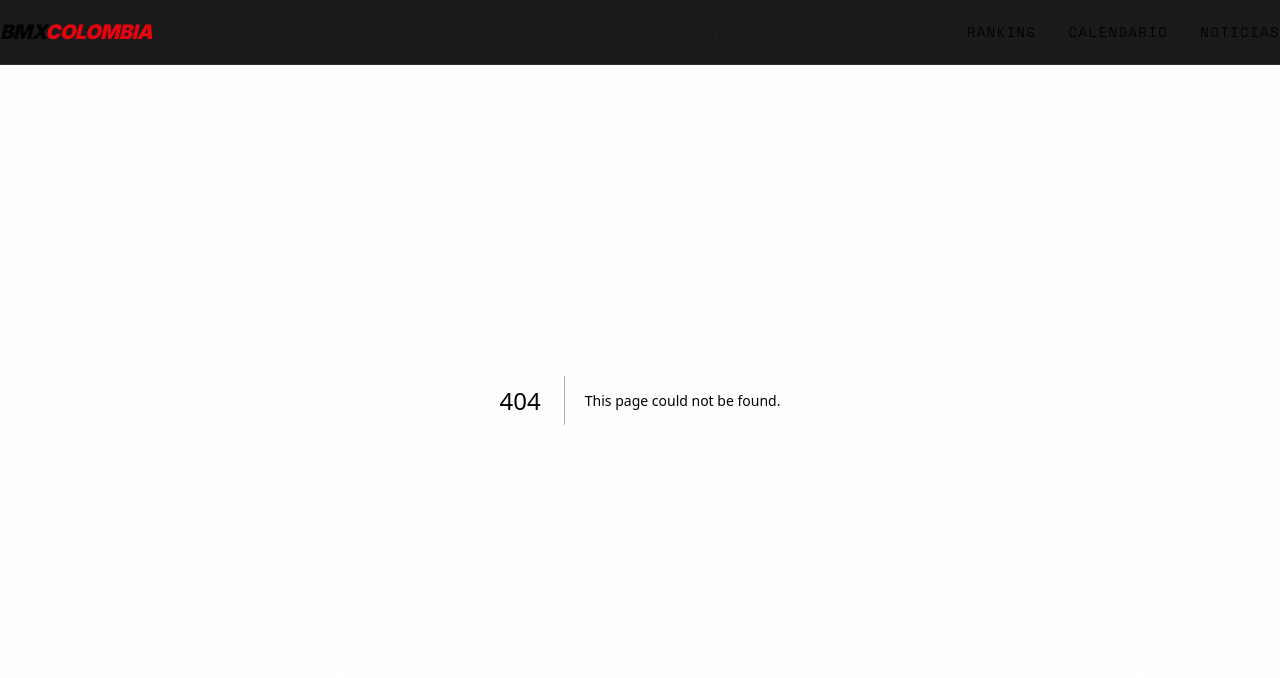
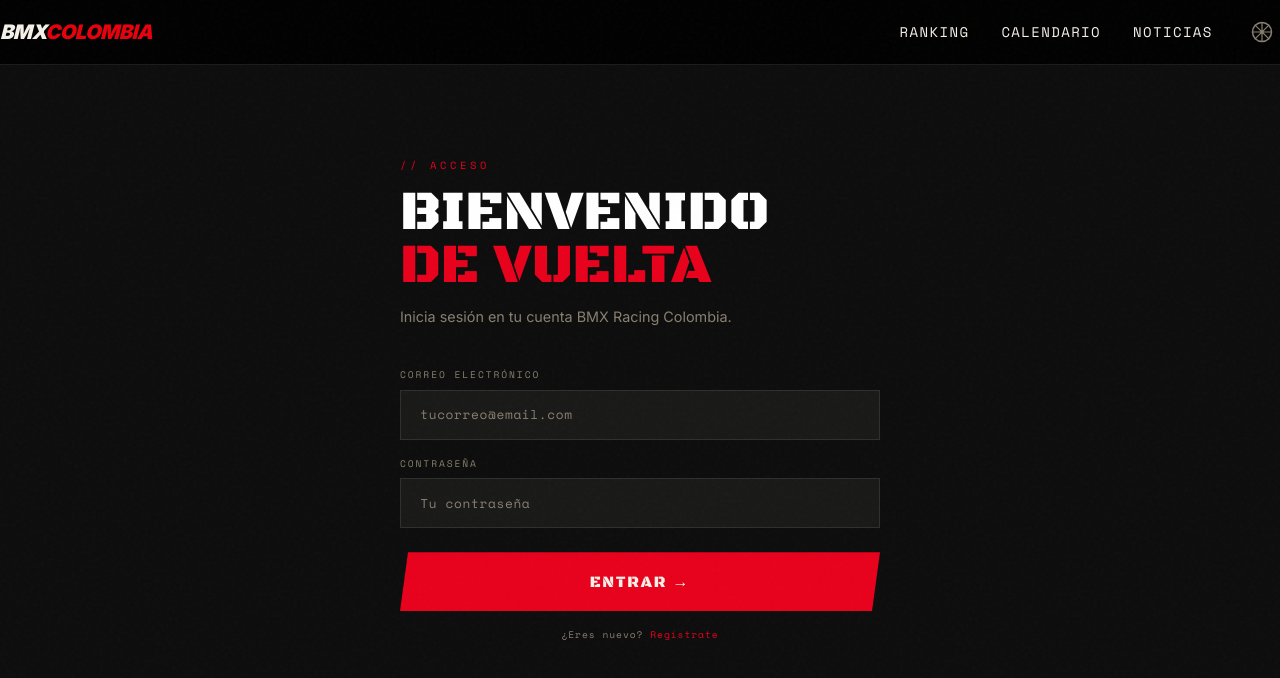
Before and after one commit to xxoshrmiwe/bmxcolombia, a Next.js app: page /login in a window 1280 px wide. Before the commit this address had no page. Shown: the top 678 px of the page. Built offline with nearby package versions, Linux system fonts and the light colour scheme; a web font is replaced by a local one.

Commit message:
feat: login page and BMX wheel navbar button

```diff
--- a/app/globals.css
+++ b/app/globals.css
@@ -191,6 +191,24 @@ footer { background: var(--tierra); padding: 4rem 2.5rem 2rem; }
 .noticia-card { background: var(--tierra); transition: background 0.2s; }
 .noticia-card:hover { background: var(--polvo-oscuro); }
 
+/* Navbar wheel button */
+.nav-wheel-btn { position: relative; display: flex; align-items: center; justify-content: center; width: 2.2rem; height: 2.2rem; color: var(--gris); transition: color 0.2s; text-decoration: none; }
+.nav-wheel-btn:hover { color: var(--rojo); }
+.nav-wheel-label { position: absolute; bottom: -1.6rem; left: 50%; transform: translateX(-50%); font-family: var(--font-mono); font-size: 0.55rem; letter-spacing: 0.15em; color: var(--rojo); white-space: nowrap; opacity: 0; transition: opacity 0.2s; pointer-events: none; }
+.nav-wheel-btn:hover .nav-wheel-label { opacity: 1; }
+
+/* Login page */
+.login-page { background: var(--carbon); }
+.login-header { margin-bottom: 2.5rem; }
+.login-eyebrow { font-family: var(--font-mono); font-size: 0.65rem; letter-spacing: 0.35em; color: var(--rojo); text-transform: uppercase; margin-bottom: 0.8rem; }
+.login-title { font-family: var(--font-titulo); font-size: clamp(2.5rem, 6vw, 3.5rem); line-height: 0.95; margin-bottom: 0.5rem; }
+.login-title .accent { color: var(--rojo); }
+.login-subtitle { color: var(--gris); font-size: 0.9rem; margin-top: 0.8rem; }
+.login-form { display: flex; flex-direction: column; gap: 1rem; }
+.login-actions { margin-top: 0.5rem; }
+.login-footer-text { font-family: var(--font-mono); font-size: 0.6rem; letter-spacing: 0.1em; color: var(--gris); text-align: center; }
+.login-footer-text a { color: var(--rojo); text-decoration: none; }
+
 @keyframes fadeUp { from { opacity: 0; transform: translateY(30px); } to { opacity: 1; transform: translateY(0); } }
 @keyframes ticker { from { transform: translateX(0); } to { transform: translateX(-50%); } }
 @keyframes riderFloat { 0%, 100% { transform: translateY(0px) rotate(-2deg); } 50% { transform: translateY(-12px) rotate(2deg); } }
--- /dev/null
+++ b/app/login/page.tsx
@@ -0,0 +1,61 @@
+'use client'
+import { useState } from 'react'
+import Link from 'next/link'
+
+export default function LoginPage() {
+  const [enviado, setEnviado] = useState(false)
+
+  return (
+    <main className="min-h-screen login-page text-white flex items-center justify-center px-6 pt-20 pb-16">
+      <div className="reg-container">
+
+        {!enviado ? (
+          <>
+            <div className="login-header">
+              <p className="login-eyebrow">//  Acceso</p>
+              <h1 className="login-title">
+                BIENVENIDO<br/><span className="accent">DE VUELTA</span>
+              </h1>
+              <p className="login-subtitle">Inicia sesión en tu cuenta BMX Racing Colombia.</p>
+            </div>
+
+            <form onSubmit={(e) => { e.preventDefault(); setEnviado(true) }} className="login-form">
+
+              <div>
+                <label className="form-label">Correo Electrónico</label>
+                <input type="email" className="form-input" placeholder="tucorreo@email.com" required />
+              </div>
+
+              <div>
+                <label className="form-label">Contraseña</label>
+                <input type="password" className="form-input" placeholder="Tu contraseña" required />
+              </div>
+
+              <div className="login-actions">
+                <button type="submit" className="btn-submit">
+                  ENTRAR →
+                </button>
+              </div>
+
+              <p className="login-footer-text">
+                ¿Eres nuevo?{' '}
+                <Link href="/registro">Regístrate</Link>
+              </p>
+            </form>
+          </>
+        ) : (
+          <div className="reg-success">
+            <div className="reg-success-icon">🏁</div>
+            <h2 className="reg-success-title">
+              ¡LISTO,<br/><span className="accent">PILOTO!</span>
+            </h2>
+            <p className="reg-success-text">Sesión iniciada correctamente. Prepárate para rodar.</p>
+            <Link href="/" className="btn-primary">
+              <span>IR AL INICIO →</span>
+            </Link>
+          </div>
+        )}
+      </div>
+    </main>
+  )
+}
--- a/components/Navbar.tsx
+++ b/components/Navbar.tsx
@@ -1,4 +1,5 @@
 import Link from 'next/link'
+
 export default function Navbar() {
   return (
     <nav className="fixed top-0 left-0 right-0 z-50 bg-black/90 backdrop-blur border-b border-white/10">
@@ -6,10 +7,26 @@ export default function Navbar() {
         <Link href="/" className="font-black text-xl uppercase italic tracking-tight">
           BMX<span className="text-red-600">Colombia</span>
         </Link>
-        <div className="flex gap-8 text-sm font-mono uppercase tracking-widest">
+        <div className="flex items-center gap-8 text-sm font-mono uppercase tracking-widest">
           <Link href="/ranking" className="hover:text-red-500 transition-colors">Ranking</Link>
           <Link href="/calendario" className="hover:text-red-500 transition-colors">Calendario</Link>
           <Link href="/noticias" className="hover:text-red-500 transition-colors">Noticias</Link>
+          <Link href="/login" className="nav-wheel-btn" aria-label="Login">
+            <svg width="22" height="22" viewBox="0 0 22 22" fill="none" xmlns="http://www.w3.org/2000/svg" aria-hidden="true">
+              <circle cx="11" cy="11" r="9.5" stroke="currentColor" strokeWidth="1.5"/>
+              <circle cx="11" cy="11" r="2" fill="currentColor"/>
+              {/* Spokes */}
+              <line x1="11" y1="9" x2="11" y2="1.5" stroke="currentColor" strokeWidth="1.2" strokeLinecap="round"/>
+              <line x1="11" y1="13" x2="11" y2="20.5" stroke="currentColor" strokeWidth="1.2" strokeLinecap="round"/>
+              <line x1="9" y1="11" x2="1.5" y2="11" stroke="currentColor" strokeWidth="1.2" strokeLinecap="round"/>
+              <line x1="13" y1="11" x2="20.5" y2="11" stroke="currentColor" strokeWidth="1.2" strokeLinecap="round"/>
+              <line x1="9.59" y1="9.59" x2="4.1" y2="4.1" stroke="currentColor" strokeWidth="1.2" strokeLinecap="round"/>
+              <line x1="12.41" y1="12.41" x2="17.9" y2="17.9" stroke="currentColor" strokeWidth="1.2" strokeLinecap="round"/>
+              <line x1="12.41" y1="9.59" x2="17.9" y2="4.1" stroke="currentColor" strokeWidth="1.2" strokeLinecap="round"/>
+              <line x1="9.59" y1="12.41" x2="4.1" y2="17.9" stroke="currentColor" strokeWidth="1.2" strokeLinecap="round"/>
+            </svg>
+            <span className="nav-wheel-label">LOGIN</span>
+          </Link>
         </div>
       </div>
     </nav>
```
